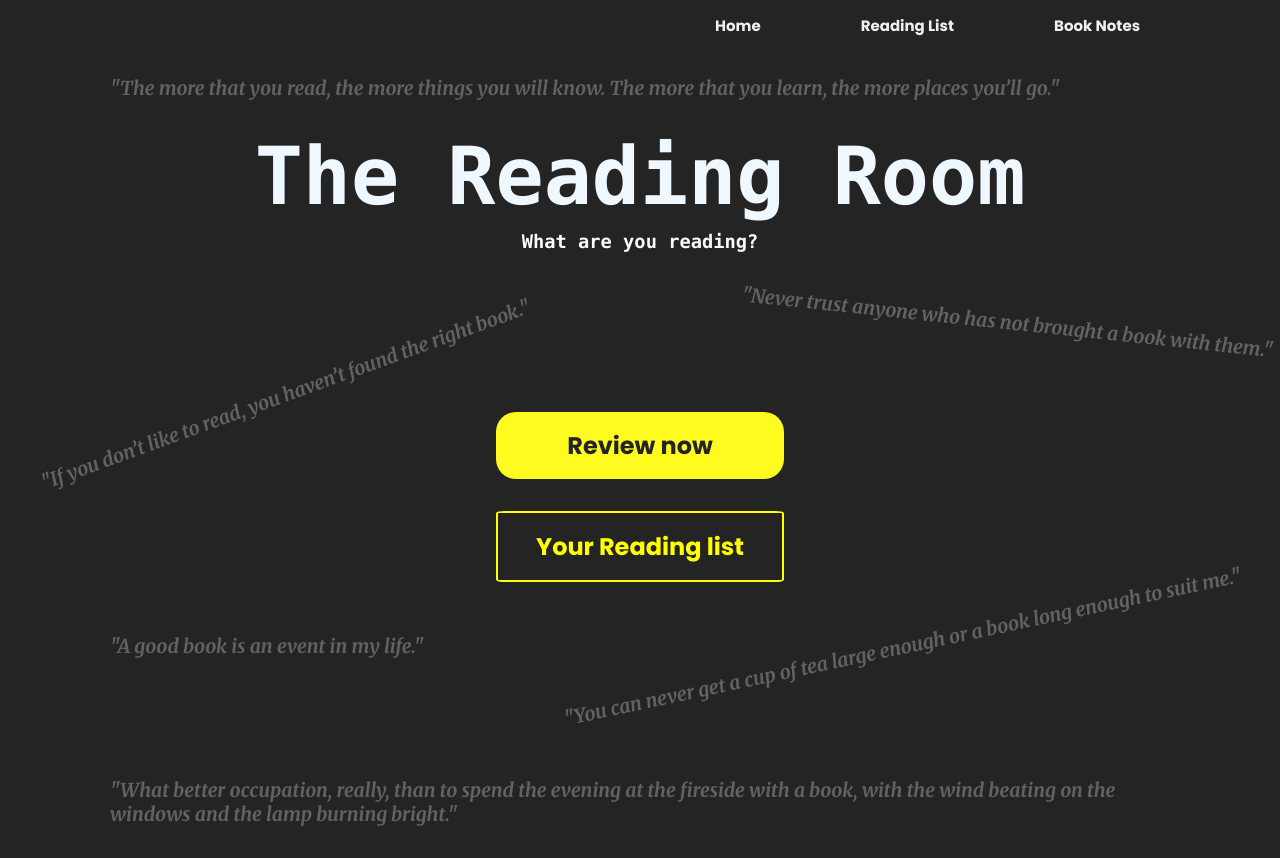
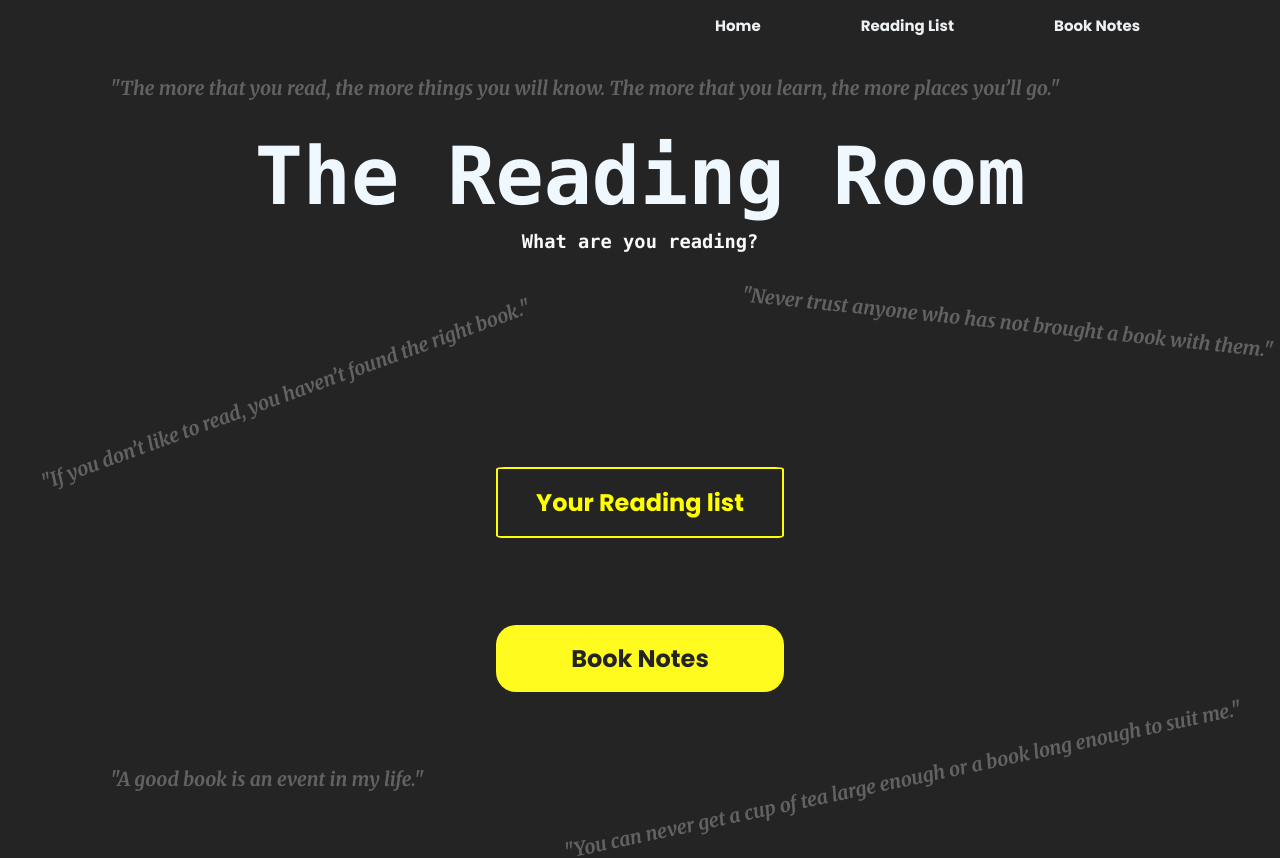
Before and after one commit to Agia/The-Reading-Room, a React (Create React App) app: page /the-reading-room/ in a window 1280 px wide. Before the commit this address led to /. Shown: the top 858 px of the page. Built offline with nearby package versions, Linux system fonts and the light colour scheme; a web font is replaced by a local one.

Commit message:
Another attempt on linking issues on deployed

```diff
--- a/src/App.js
+++ b/src/App.js
@@ -12,14 +12,15 @@ function App() {
         <NavBar />
 
           <Routes>
-          <Route path="/" element={<Home />}/>
+            <Route basename="/the-reading-room/"/>
+            <Route exact path='/the-reading-room/' element={<Home/>}/>
+            <Route  exact path = "/the-reading-room/booknotes" element = {<BookNote/>} />
+            <Route exact path = '/the-reading-room/readinglist' element = {<ReadingList />}/>
+            {/* <Route exact path = '/the-reading-room/review' element = {<Review/>}/> */}
+          <Route path="*" element={<Navigate to="/the-reading-room/" />} />
+          {/* <Route path="/" element={<Home />}/>
           <Route path="/readinglist" element={<ReadingList/>}/>
-          <Route path="/booknotes" element={<BookNote/>}/>
-          <Route path="*" element={<Navigate to="/" />} />
-            {/* <Route exact path='/the-reading-room/' element={<Home/>}/> */}
-            {/* <Route  exact path = "/the-reading-room/note" element = {<Note/>} /> */}
-            {/* <Route exact path = '/the-reading-room/readinglist' element = {<ReadingList />}/> */}
-            {/* <Route exact path = '/the-reading-room/review' element = {<Review/>}/> */}
+          <Route path="/booknotes" element={<BookNote/>}/> */}
           </Routes>
       </Router>
     </div>
--- a/src/components/Home/index.jsx
+++ b/src/components/Home/index.jsx
@@ -1,5 +1,8 @@
 //Imports
 import React from "react";
+import { Link } from 'react-router-dom';
+import BookNote from "../BookNote/BookNote";
+import ReadingList from "../ReadingList";
 import "./style.css";
 
 //Landing section code
@@ -8,12 +11,16 @@ const Home = () => {
         <div id = "home">
             <h1>The Reading Room</h1>
             <h3>What are you reading?</h3>
-            <a href="/booknotes">
+
+            <Link className='linkstyle' to="/the-reading-room/readinglist/" element={<ReadingList/>}><button id = "reading-list">Your Reading list</button></Link>
+            <Link className='linkstyle' to="/the-reading-room/booknotes/" element={<BookNote/>}><button>Book Notes</button></Link>
+
+            {/* <a href="/booknotes">
             <button>Review now</button>
             </a>
             <a href="/readinglist">
             <button id = "reading-list">Your Reading list</button>
-            </a>
+            </a> */}
             <p id = "quote1" class = "bg-text">"If you don’t like to read, you haven’t found the right book."</p>
             <p id = "quote2" class = "bg-text">"Never trust anyone who has not brought a book with them."</p>
             <p id = "quote3" class = "bg-text">"Of course anyone who truly loves books buys more of them than he or she can hope to read in one fleeting lifetime. A good book, resting unopened in its slot on a shelf, full of majestic potentiality, is the most comforting sort of intellectual wallpaper."</p>
--- a/src/components/NavBar.jsx
+++ b/src/components/NavBar.jsx
@@ -18,9 +18,9 @@ const LinkContainer = styled.div`
 function NavBar() {
   return (
     <LinkContainer>
-      <Link className='linkstyle' to="/" element={<Home/>}>Home</Link>
-      <Link className='linkstyle' to="/readinglist" element={<ReadingList/>}>Reading List</Link>
-      <Link className='linkstyle' to="/booknotes" element={<BookNote/>}>Book Notes</Link>
+      <Link className='linkstyle' to="/the-reading-room/" element={<Home/>}>Home</Link>
+      <Link className='linkstyle' to="/the-reading-room/readinglist/" element={<ReadingList/>}>Reading List</Link>
+      <Link className='linkstyle' to="/the-reading-room/booknotes/" element={<BookNote/>}>Book Notes</Link>
     </LinkContainer>
   )
 }
```
